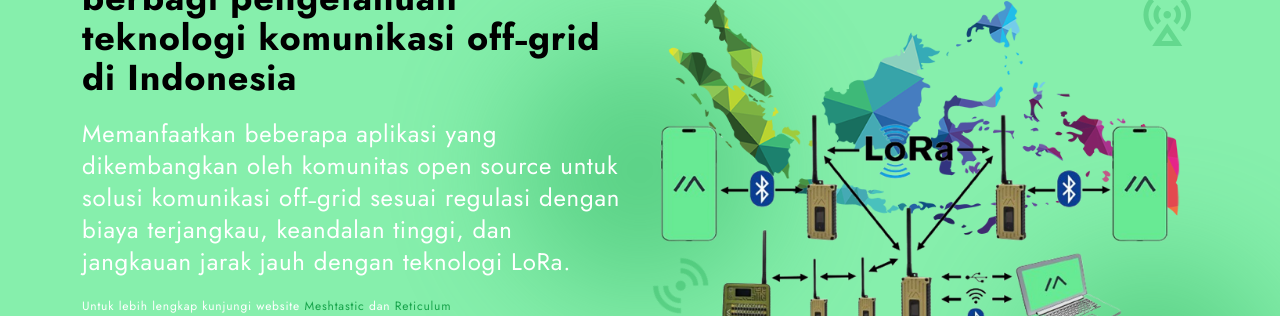
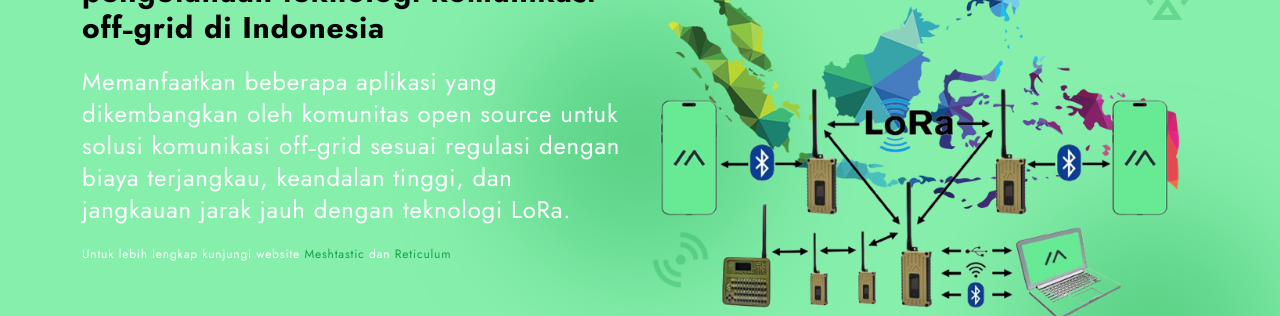
Before and after one commit to jiehoes/indomesh, a website: page index.html in a window 1280 px wide. Shown: the part 174-490 px from the top of the page. Drawn offline with nearby package versions, Linux system fonts and the light colour scheme.

Commit message:
update index.html to adjust IndoMesh heading size for improved visual hierarchy

```diff
--- a/index.html
+++ b/index.html
@@ -76,7 +76,7 @@
                 <div class="flex flex-col items-center gap-5 lg:flex-row">
                     <!-- content -->
                     <div class="home__data w-full space-y-5 lg:w-1/2">
-                        <h1 class="text-4xl">
+                        <h1 class="text-3xl">
                             <span class="text-green-600"> IndoMesh</span>
                             adalah channel berbagi pengetahuan teknologi komunikasi off˗grid
                             di Indonesia
```
